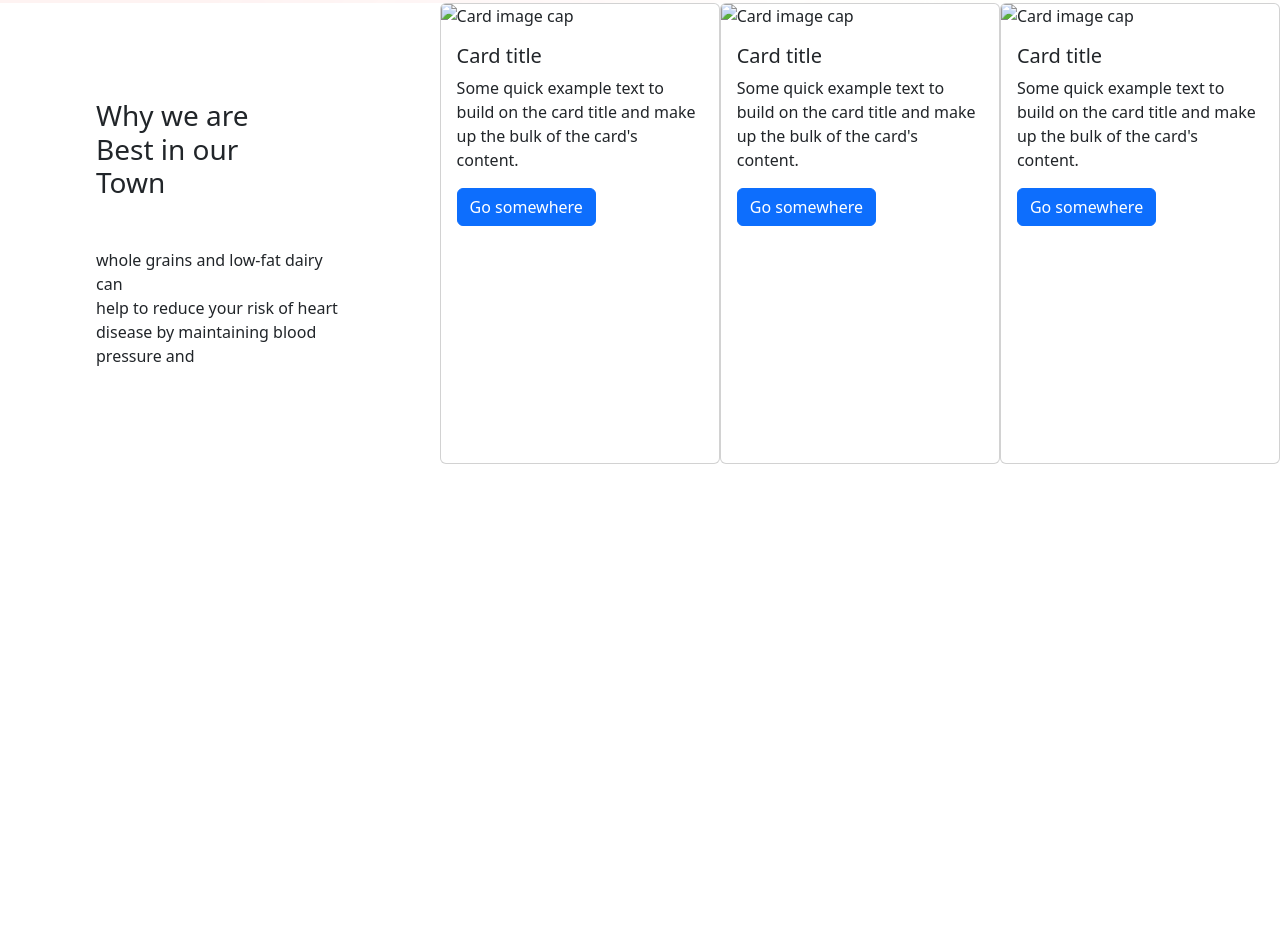
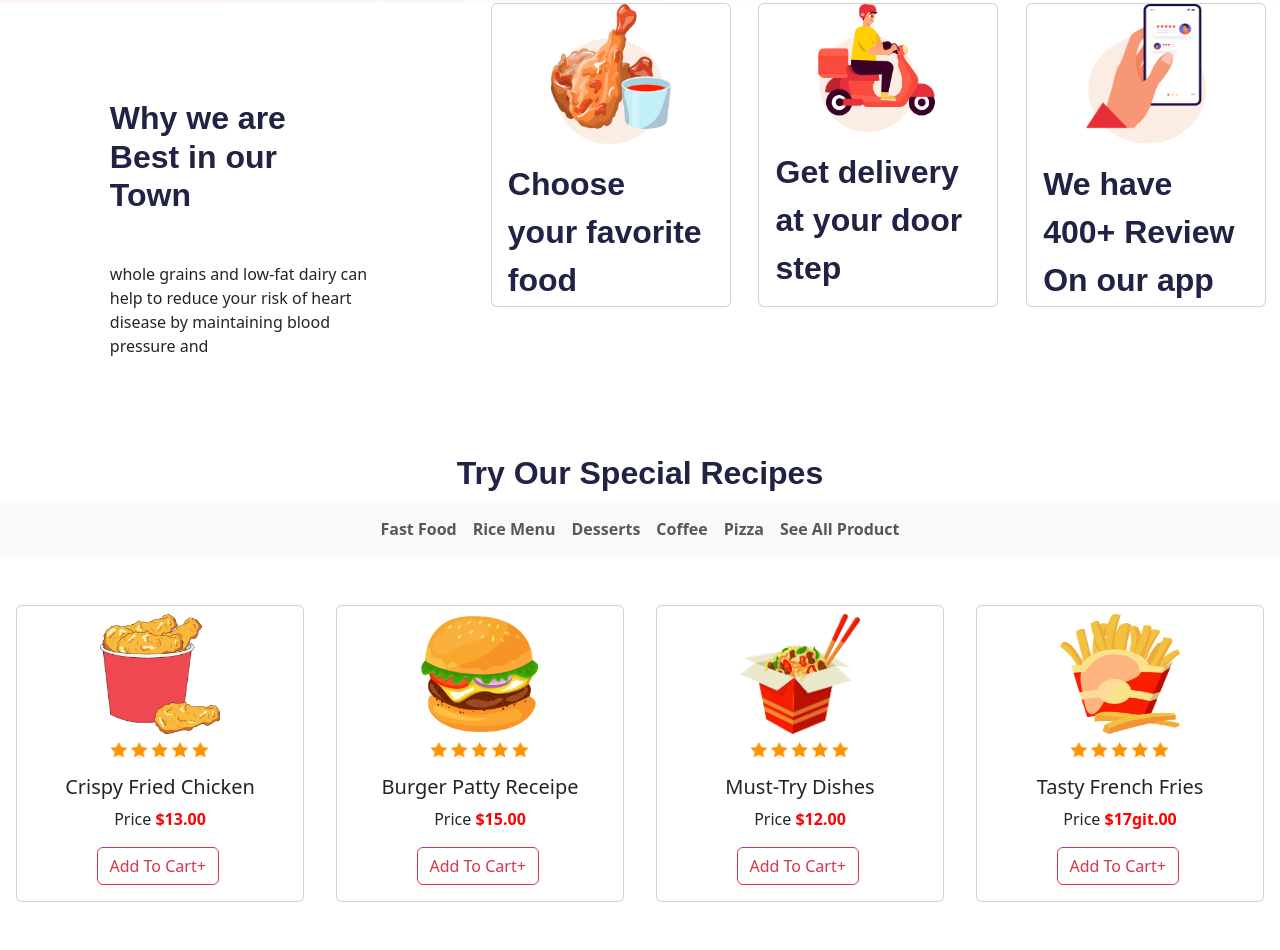
Before and after one commit to Abhishekanil007/test-new-aug03, a plain HTML site: page index.html in a window 1280 px wide. Shown: the part 892-1842 px from the top of the page. Before the commit the page ends 1356 px from the top, so only its background shows below. Drawn offline with nearby package versions, Linux system fonts and the light colour scheme.

Commit message:
new saved

```diff
--- a/index.html
+++ b/index.html
@@ -1,25 +1,36 @@
 <!DOCTYPE html>
 <html lang="en">
   <head>
-  <meta charset="UTF-8">
-  <meta name="viewport" content="width=device-width, initial-scale=1.0">
+    <meta charset="UTF-8" />
+    <meta name="viewport" content="width=device-width, initial-scale=1.0" />
     <title>Dine N Dash</title>
-  <link rel="icon" type="image/x-icon" href="favicon.ico.png">
-  <link rel="stylesheet" href="https://cdn.jsdelivr.net/npm/bootstrap@5.3.1/dist/css/bootstrap.min.css">
+    <link rel="icon" type="image/x-icon" href="favicon.ico.png" />
+    <link
+      rel="stylesheet"
+      href="https://cdn.jsdelivr.net/npm/bootstrap@5.3.1/dist/css/bootstrap.min.css"
+    />
   </head>
   <body>
     <!-- Navbar -->
-  <nav class="navbar navbar-expand-lg navbar-light bg-info px-3 ">
+    <nav class="navbar navbar-expand-lg navbar-light bg-info px-3">
       <div class="container-fluid">
         <a class="navbar-brand" href="#">
-        <img src="favicon.ico.png" width="100" height="70" alt="img">
+          <img src="favicon.ico.png" width="100" height="70" alt="img" />
         </a>
-      <button class="navbar-toggler" type="button" data-bs-toggle="collapse" data-bs-target="#navbarSupportedContent" aria-controls="navbarSupportedContent" aria-expanded="false" aria-label="Toggle navigation">
+        <button
+          class="navbar-toggler"
+          type="button"
+          data-bs-toggle="collapse"
+          data-bs-target="#navbarSupportedContent"
+          aria-controls="navbarSupportedContent"
+          aria-expanded="false"
+          aria-label="Toggle navigation"
+        >
           <span class="navbar-toggler-icon"></span>
         </button>
 
         <div class="collapse navbar-collapse" id="navbarSupportedContent">
-        <ul class="navbar-nav mx-auto fw-bold ">
+          <ul class="navbar-nav mx-auto fw-bold">
             <!-- Navigation links here -->
             <li class="nav-item active">
               <a class="nav-link" href="#">Home</a>
@@ -36,75 +47,211 @@
             <li class="nav-item active">
               <a class="nav-link" href="#">Recipes</a>
             </li>
-          <li class="nav-item active ">
+            <li class="nav-item active">
               <a class="nav-link" href="#">Contact</a>
             </li>
           </ul>
 
-        <form class="form-inline my-2 my-lg-0  ">
-          <input class="form-control mr-sm-2" type="search" placeholder="Search your item" aria-label="Search">
+          <form class="form-inline my-2 my-lg-0">
+            <input
+              class="form-control mr-sm-2"
+              type="search"
+              placeholder="Search your item"
+              aria-label="Search"
+            />
           </form>
 
-
-        <button type="button" class="btn btn-light position-relative  ">
-            <svg xmlns="http://www.w3.org/2000/svg" width="16" height="16" fill="currentColor" class="bi bi-cart" viewBox="0 0 16 16">
-                <path d="M0 1.5A.5.5 0 0 1 .5 1H2a.5.5 0 0 1 .485.379L2.89 3H14.5a.5.5 0 0 1 .491.592l-1.5 8A.5.5 0 0 1 13 12H4a.5.5 0 0 1-.491-.408L2.01 3.607 1.61 2H.5a.5.5 0 0 1-.5-.5zM3.102 4l1.313 7h8.17l1.313-7H3.102zM5 12a2 2 0 1 0 0 4 2 2 0 0 0 0-4zm7 0a2 2 0 1 0 0 4 2 2 0 0 0 0-4zm-7 1a1 1 0 1 1 0 2 1 1 0 0 1 0-2zm7 0a1 1 0 1 1 0 2 1 1 0 0 1 0-2z"/>
+          <button type="button" class="btn btn-light position-relative">
+            <svg
+              xmlns="http://www.w3.org/2000/svg"
+              width="16"
+              height="16"
+              fill="currentColor"
+              class="bi bi-cart"
+              viewBox="0 0 16 16"
+            >
+              <path
+                d="M0 1.5A.5.5 0 0 1 .5 1H2a.5.5 0 0 1 .485.379L2.89 3H14.5a.5.5 0 0 1 .491.592l-1.5 8A.5.5 0 0 1 13 12H4a.5.5 0 0 1-.491-.408L2.01 3.607 1.61 2H.5a.5.5 0 0 1-.5-.5zM3.102 4l1.313 7h8.17l1.313-7H3.102zM5 12a2 2 0 1 0 0 4 2 2 0 0 0 0-4zm7 0a2 2 0 1 0 0 4 2 2 0 0 0 0-4zm-7 1a1 1 0 1 1 0 2 1 1 0 0 1 0-2zm7 0a1 1 0 1 1 0 2 1 1 0 0 1 0-2z"
+              />
             </svg>
-            <span class="position-absolute top-0 start-100 translate-middle badge rounded-pill bg-danger">
+            <span
+              class="position-absolute top-0 start-100 translate-middle badge rounded-pill bg-danger"
+            >
               4
               <span class="visually-hidden">unread messages</span>
             </span>
           </button>
-          <button type="button" class="btn btn-danger m-4">
-            Submit
-          </button>
-
+          <button type="button" class="btn btn-danger m-4">Submit</button>
         </div>
       </div>
     </nav>
 
     <!-- Hero section -->
     <section>
-    <img src="good.png" class="img-fluid" alt="Responsive image">
-
+      <img src="good.png" class="img-fluid" alt="Responsive image" />
     </section>
 
     <!-- cards -->
     <div class="d-flex justify-content-around">
       <div class="m-5">
-    <h3 class="m-5">Why we are <br>Best in our<br>Town</h3>
-    <p class="m-5">whole grains and low-fat dairy can<br> help to reduce your risk of heart<br>disease by maintaining blood <br>pressure and </p>
+        <h3
+          class="m-5 fw-bold"
+          style="font-family: sans-serif; font-size: xx-large; color: #212244"
+        >
+          Why we are <br />Best in our<br />Town
+        </h3>
+        <p class="m-5">
+          whole grains and low-fat dairy can<br />
+          help to reduce your risk of heart<br />disease by maintaining blood
+          <br />pressure and
+        </p>
       </div>
 
-  <div class="card" style="width: 18rem;">
-    <img class="card-img-top" src="..." alt="Card image cap">
-    <div class="card-body">
-      <h5 class="card-title">Card title</h5>
-      <p class="card-text">Some quick example text to build on the card title and make up the bulk of the card's content.</p>
-      <a href="#" class="btn btn-primary">Go somewhere</a>
+      <div class="card" style="width: 15rem; height: 19rem">
+        <img
+          class="card-img-top rounded mx-auto d-block"
+          src="Group 1000002745.png"
+          style="width: 120px; height: 140px"
+          alt="Card image cap"
+        />
+        <div class="card-body fw-bold">
+          <p
+            class="card-text"
+            style="font-family: sans-serif; font-size: xx-large; color: #212244"
+          >
+            Choose<br />
+            your favorite<br />food
+          </p>
         </div>
       </div>
 
-  <div class="card" style="width: 18rem;">
-    <img class="card-img-top" src="..." alt="Card image cap">
-    <div class="card-body">
-      <h5 class="card-title">Card title</h5>
-      <p class="card-text">Some quick example text to build on the card title and make up the bulk of the card's content.</p>
-      <a href="#" class="btn btn-primary">Go somewhere</a>
+      <div class="card" style="width: 15rem; height: 19rem">
+        <img
+          class="card-img-top rounded mx-auto d-block"
+          src="bike.png"
+          style="width: 120px; height: 140px"
+          alt="Card image cap"
+        />
+        <div class="card-body fw-bold">
+          <p
+            class="card-text"
+            style="font-family: sans-serif; font-size: xx-large; color: #212244"
+          >
+            Get delivery<br/>at your door<br />step
+          </p>
         </div>
       </div>
 
-  <div class="card" style="width: 18rem;">
-    <img class="card-img-top" src="..." alt="Card image cap">
+      <div class="card" style="width: 15rem; height: 19rem">
+        <img
+          class="card-img-top rounded mx-auto d-block"
+          src="mobile.png"
+          style="width: 120px; height: 140px"
+          alt="Card image cap"
+        />
+        <div class="card-body fw-bold">
+          <p
+            class="card-text"
+            style="font-family: sans-serif; font-size: xx-large; color: #212244"
+          >
+            We have<br />400+ Review<br />On our app
+          </p>
+        </div>
+      </div>
+    </div>
+
+    <!-- Next body section -->
+
+    <div>
+        <h1 class="fw-bold" style="font-family: sans-serif; font-size: xx-large; color: #212244">
+            <center>Try Our Special Recipes</center>
+        </h1>
+
+        <div>
+            <nav class="navbar navbar-expand-lg navbar-light bg-light fw-bold ">
+                <div class="collapse navbar-collapse" id="navbarNav">
+                  <ul class="navbar-nav mx-auto ">
+                    <li class="nav-item active">
+                      <a class="nav-link" href="#">Fast Food</a>
+                    </li>
+                    <li class="nav-item">
+                      <a class="nav-link" href="#">Rice Menu</a>
+                    </li>
+                    <li class="nav-item">
+                      <a class="nav-link" href="#">Desserts</a>
+                    </li>
+                    <li class="nav-item">
+                        <a class="nav-link" href="#">Coffee</a>
+                      </li>
+                      <li class="nav-item">
+                        <a class="nav-link" href="#">Pizza</a>
+                      </li>
+                      <li class="nav-item">
+                        <a class="nav-link" href="#">See All Product</a>
+                      </li>
+                  </ul>
+                </div>
+              </nav>
+
+            <!-- Next section  -->
+
+              <div class="d-flex justify-content-around">
+              <div class="card m-5 mx-auto" style="width: 18rem;">
+                <img class="card-img-top rounded mx-auto d-block m-2" src="bucket.png" style="width:120px; height:120px;" alt="Card image cap">
+                <img  class="rounded mx-auto d-block" src="Group 1000002513.png" style="width:100px;">
                 <div class="card-body">
-      <h5 class="card-title">Card title</h5>
-      <p class="card-text">Some quick example text to build on the card title and make up the bulk of the card's content.</p>
-      <a href="#" class="btn btn-primary">Go somewhere</a>
+                  <h5 class="card-title text-center">Crispy Fried Chicken</h5>
+                  <p class="text-center ">Price <span style="color:red; font-weight: bold;">$13.00</span></p>
+                  <div class="mx-auto col-6">
+                  <a href="#" class="btn btn-outline-danger">Add To Cart+</a>
+                </div>
+                </div>
+              </div>
+
+
+              <div class="card m-5 mx-auto" style="width: 18rem;">
+                <img class="card-img-top rounded mx-auto d-block m-2" src="Burger.png" style="width:120px; height:120px;" alt="Card image cap">
+                <img  class="rounded mx-auto d-block" src="Group 1000002513.png" style="width:100px;">
+                <div class="card-body">
+                  <h5 class="card-title text-center">Burger Patty Receipe</h5>
+                  <p class="text-center ">Price <span style="color:red; font-weight: bold;">$15.00</span></p>
+                  <div class="mx-auto col-6">
+                  <a href="#" class="btn btn-outline-danger">Add To Cart+</a>
+                </div>
+                </div>
+              </div>
+
+              <div class="card m-5 mx-auto" style="width: 18rem;">
+                <img class="card-img-top rounded mx-auto d-block m-2" src="chineese.png" style="width:120px; height:120px;" alt="Card image cap">
+                <img  class="rounded mx-auto d-block" src="Group 1000002513.png" style="width:100px;">
+                <div class="card-body">
+                  <h5 class="card-title text-center">Must-Try Dishes</h5>
+                  <p class="text-center ">Price <span style="color:red; font-weight: bold;">$12.00</span></p>
+                  <div class="mx-auto col-6">
+                  <a href="#" class="btn btn-outline-danger">Add To Cart+</a>
+                </div>
+                </div>
+              </div>
+
+
+              <div class="card m-5 mx-auto" style="width: 18rem;">
+                <img class="card-img-top rounded mx-auto d-block m-2" src="french fries.png" style="width:120px; height:120px;" alt="Card image cap">
+                <img  class="rounded mx-auto d-block" src="Group 1000002513.png" style="width:100px;">
+                <div class="card-body">
+                  <h5 class="card-title text-center">Tasty French Fries</h5>
+                  <p class="text-center ">Price <span style="color:red; font-weight: bold;">$17git.00</span></p>
+                  <div class="mx-auto col-6">
+                  <a href="#" class="btn btn-outline-danger">Add To Cart+</a>
+                </div>
                 </div>
               </div>
 
             </div>
 
+
+        </div>
+
+    </div>
 
 
     <script src="https://code.jquery.com/jquery-3.5.1.slim.min.js"></script>
```
Also changed, not shown: Burger.png (added), Group 1000002513.png (added), Group 1000002745.png (added), bike.png (added), bucket.png (added), chineese.png (added), french fries.png (added), mobile.png (added). Lines whose indentation alone changed are shown as unchanged.
